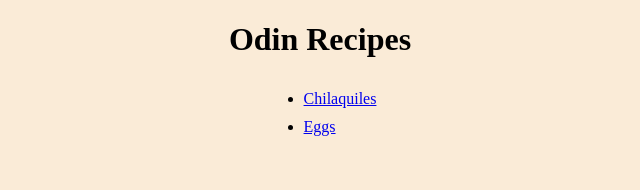
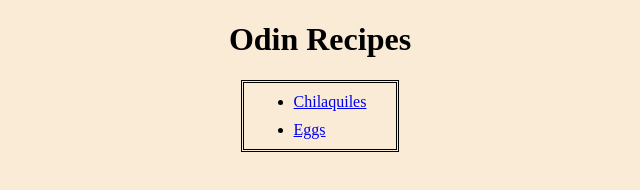
Before and after one commit to kvale17/odin-recipes, a plain HTML site: page index.html in a window 1280 px wide. Shown: the whole page, without its empty margins (320-960 px from the left). Drawn offline with Linux system fonts and the light colour scheme.

Commit message:
Add border to lists and increase li margin

```diff
--- a/css/styles.css
+++ b/css/styles.css
@@ -15,10 +15,12 @@ ul,
 ol {
   display: table;
   margin: 0 auto;
+  border-style: double;
 }
 
 li {
-  margin: 10px 0;
+  margin: 10px;
+  margin-right: 30px;
 }
 
 body {
```
